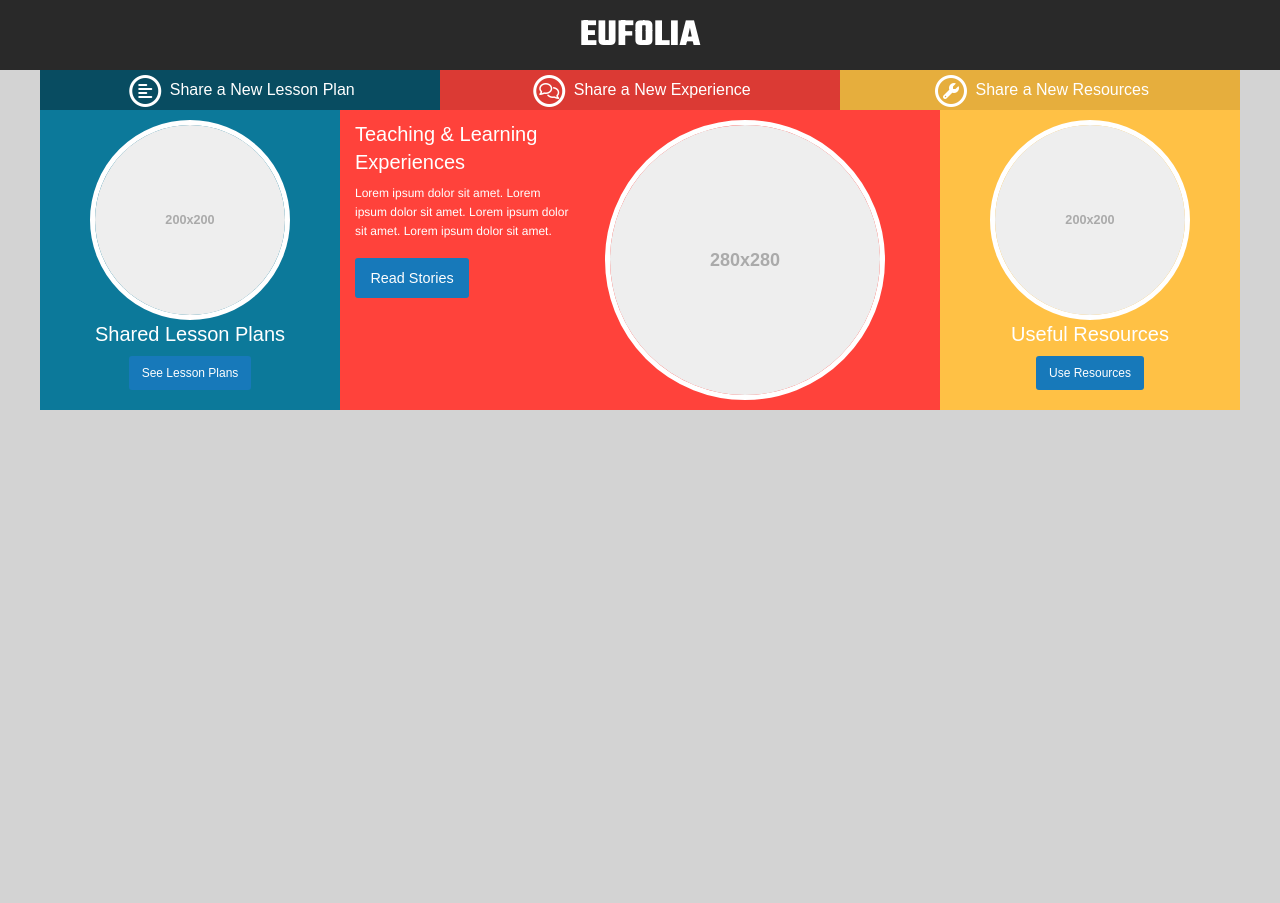
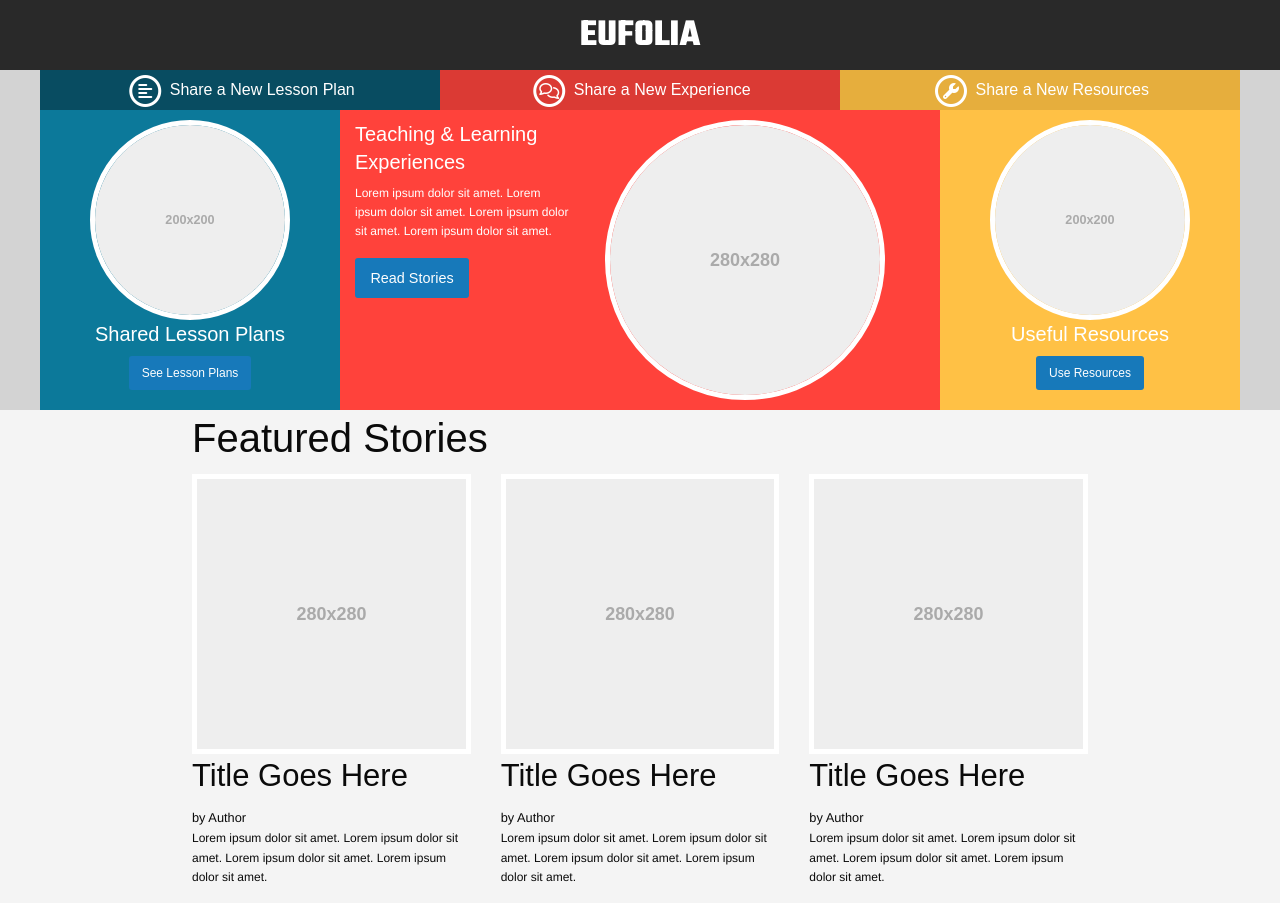
Before and after one commit to UPSICodingTeam/Eufolia_FrontEnd, a website: page index.html in a window 1280 px wide. Before the commit the page ends 800 px from the top, so only its background shows below. Drawn offline with Linux system fonts and the light colour scheme; a web font is replaced by a local one.

Commit message:
Adding featured sections

```diff
--- a/index.html
+++ b/index.html
@@ -15,6 +15,8 @@
 
 	</head>
 	<body>
+	<!-- HEADER SECTION
+	=================================================== -->
 	<header>
 	    <!-- TOP BAR
 	    =================================================== -->
@@ -52,6 +54,10 @@
 	    </div>
 	    <!-- MENU BAR END -->
 	</header>
+	<!-- HEADER SECTION END -->
+	<!-- REVEAL SECTION
+	=================================================== -->
+	<section class="hz-reveal-lg">
 		<div class="row hz-white hz-reveal">
 			<div class="medium-3 small-12 columns hz-green-s hz-reveal-child text-center">
 				<img src="holder.js/200x200" class="hz-img-radius">
@@ -79,15 +85,56 @@
 			</div>
 			<!-- T&L Exp Conditional Code END -->
 			<div class="medium-3 small-12 columns hz-yellow-s hz-reveal-child text-center">
-			<div class="row">
-				<div class="small-12 columns">
 				<img src="holder.js/200x200" class="hz-img-radius">
-				</div>
-			</div>
 				<h5>Useful Resources</h5>
 				<button class="button small radius">Use Resources</button>
 			</div>
 		</div>
+	</section>
+	<!-- REVEAL SECTION END -->
+	<!-- FEATURED STORIES SECTION
+	=================================================== -->
+	<section>
+		<div class="hz-featured-stories">
+			<div class="row hz-width-small">
+				<div class="row">
+					<div class="small-12 columns">
+						<h2>Featured Stories</h2>
+					</div>
+				</div>
+				<div class="row">
+					<div class="medium-4 small-12 columns">
+						<img class="hz-img" src="holder.js/280x280">
+						<h3>Title Goes Here <br/></h3>
+						<small>by Author</small>
+						<p>Lorem ipsum dolor sit amet. Lorem ipsum dolor sit amet. Lorem ipsum dolor sit amet. Lorem ipsum dolor sit amet.</p>
+					</div>
+					<div class="medium-4 small-12 columns">
+						<img class="hz-img" src="holder.js/280x280">
+						<h3>Title Goes Here</h3>
+						<small>by Author</small>
+						<p>Lorem ipsum dolor sit amet. Lorem ipsum dolor sit amet. Lorem ipsum dolor sit amet. Lorem ipsum dolor sit amet.</p>
+					</div>
+					<div class="medium-4 small-12 columns">
+						<img class="hz-img" src="holder.js/280x280">
+						<h3>Title Goes Here</h3>
+						<small>by Author</small>
+						<p>Lorem ipsum dolor sit amet. Lorem ipsum dolor sit amet. Lorem ipsum dolor sit amet. Lorem ipsum dolor sit amet.</p>
+					</div>
+				</div>
+			</div>
+		</div>
+	</section>
+	<!-- FEATURED STORIES SECTION END -->
+	<!-- FEATURED LESSON PLAN SECTION
+	=================================================== -->
+	<section class="hz-featured-lp">
+
+	</section>
+	<!-- FEATURED LESSON PLAN SECTION END -->
+
+
+
 
 
 
--- a/main.css
+++ b/main.css
@@ -87,6 +87,20 @@
 	border-radius: 180px;
 	border: 5px solid white;
 }
+
+.hz-img {
+	border: 5px solid white;
+}
+
+.hz-width-small {
+	position: relative;
+	width: 70%;
+	margin: 0 auto;
+}
+
+.hz-featured-stories {
+	background-color: #f4f4f4;
+}
 /* ================= */
 
 
```
Lines whose indentation alone changed are shown as unchanged.
